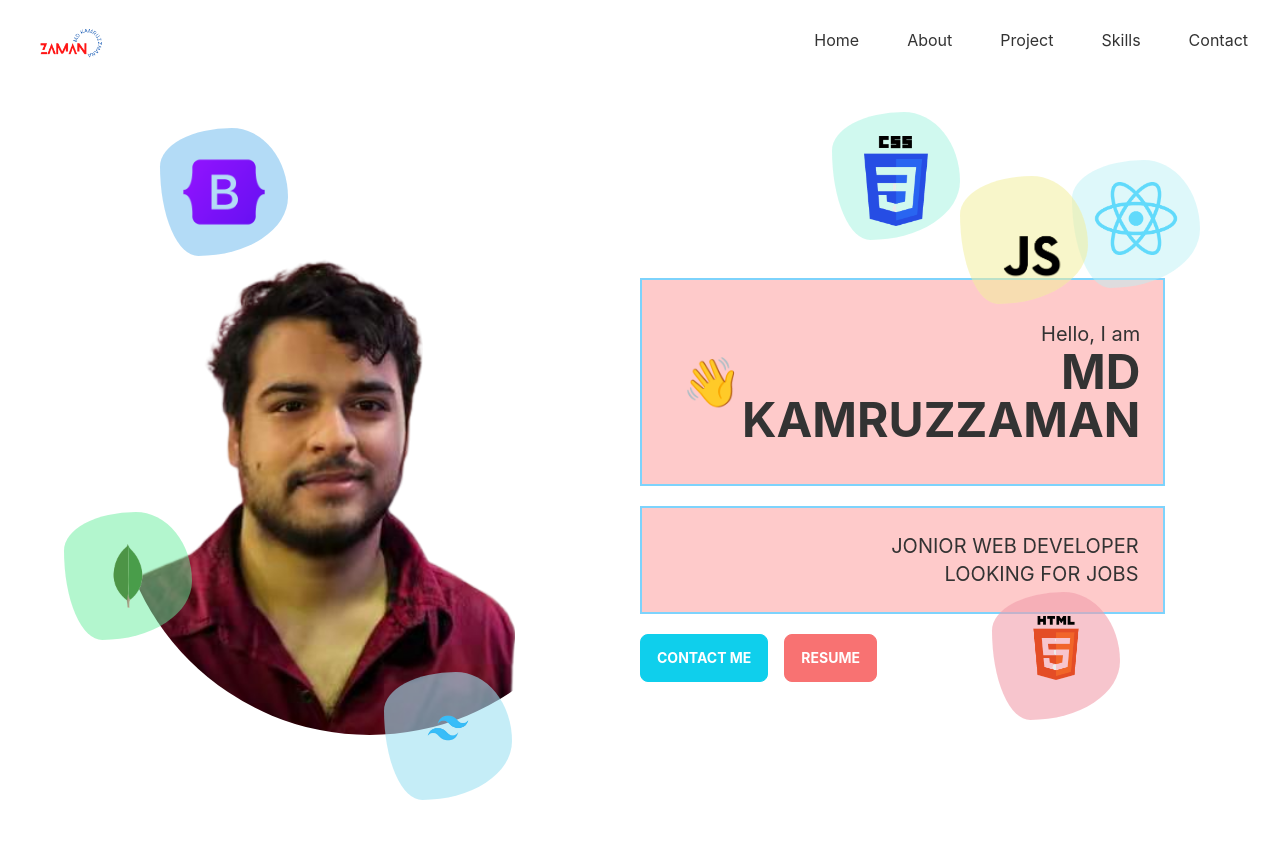
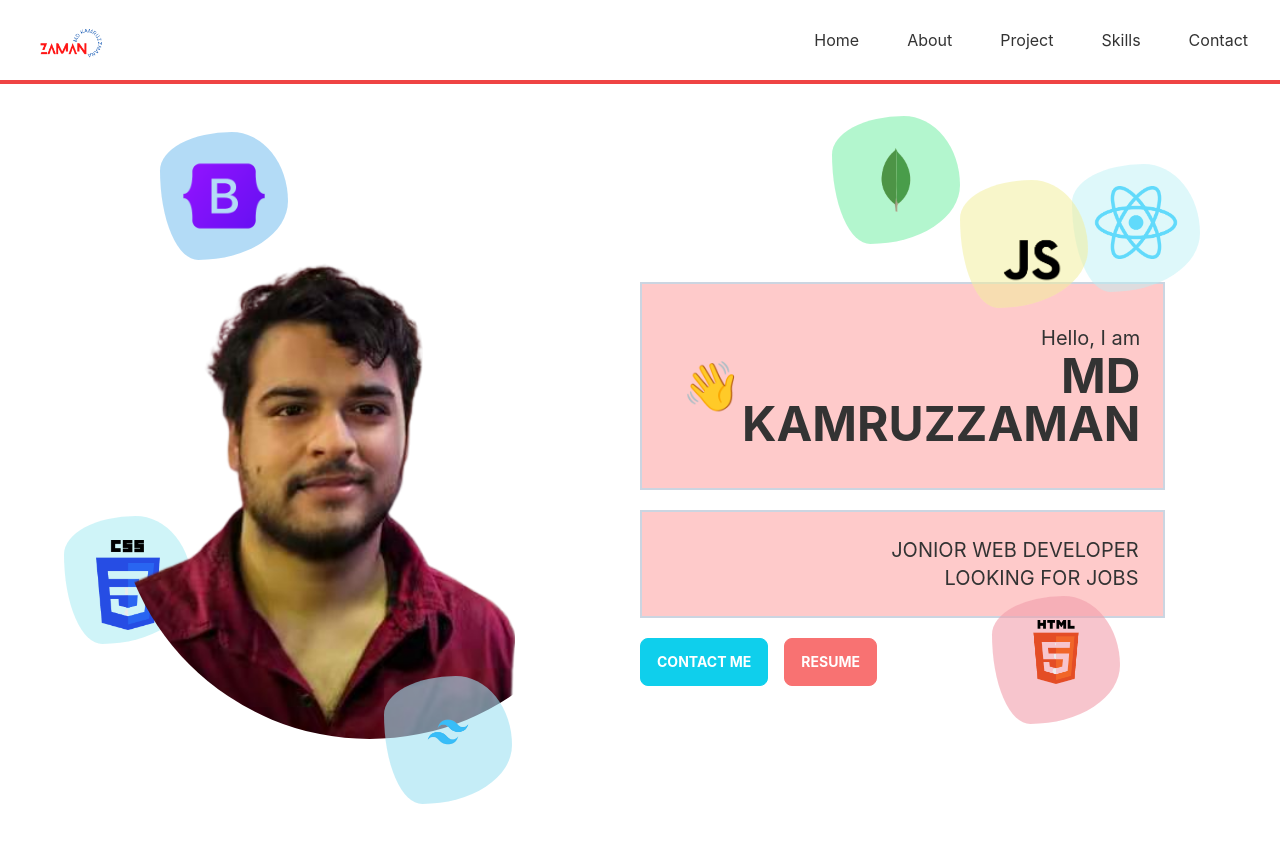
Before and after one commit to kamruzzaman-dev/portfolio, a React (Create React App) app: page / in a window 1280 px wide. Shown: the top 842 px of the page. Built offline with nearby package versions, Linux system fonts and the light colour scheme.

Commit message:
nabver design added

```diff
--- a/src/Components/Bannar/Bannar.js
+++ b/src/Components/Bannar/Bannar.js
@@ -38,14 +38,14 @@ const Bannar = () => {
                         <img src={mongodb} alt="" />
                     </div>
                     <div className='w-full lg:w-1/2'>
-                        <div className='flex items-center p-10 border-2 bg-red-200 border-sky-300'>
+                        <div className='flex items-center p-10 border-2 bg-red-200 border-slate-300'>
                             <span className='text-xl lg:text-5xl'>👋</span>
-                            <div className=' text-right'>
+                            <div className=' text-right '>
                                 <p className='text-sm lg:text-xl'>Hello, I am</p>
                                 <h1 className='text-xl lg:text-5xl font-bold'>MD KAMRUZZAMAN</h1>
                             </div>
                         </div>
-                        <div className='mt-5 p-6 border-2 bg-red-200 border-sky-300 text-right'>
+                        <div className='mt-5 p-6  text-right border-2 bg-red-200 border-slate-300'>
                             <h1 className='text-xl'>JONIOR WEB DEVELOPER</h1>
                             <h1 className='text-xl'>LOOKING FOR JOBS</h1>
                         </div>
--- a/src/Components/Bannar/bannar.css
+++ b/src/Components/Bannar/bannar.css
@@ -13,10 +13,10 @@
 }
 
 .css-icon {
-  top: 2rem;
-  right: 20rem;
+  bottom: 15rem;
+  left: 4rem;
   padding: 1.5rem 2rem;
-  background-color: rgba(157, 242, 221, 0.474);
+  background-color: rgba(130, 226, 237, 0.384);
 }
 
 .html-icon {
@@ -42,8 +42,8 @@
   background-color: rgba(102, 183, 237, 0.499);
 }
 .mongodb-icon{
-  bottom: 15rem;
-  left: 4rem;
+  top: 2rem;
+  right: 20rem;
   z-index: 2;
   padding: 2rem 2rem;
   background-color: rgba(102, 237, 156, 0.499);
--- a/src/Components/Navbar/Navbar.js
+++ b/src/Components/Navbar/Navbar.js
@@ -14,7 +14,7 @@ const Navbar = () => {
 
     </>
     return (
-        <div className="navbar bg-base-100 sticky top-0 z-10">
+        <div className="navbar bg-base-100 sticky top-0 z-10 border-b-4 border-red-500  ">
             <div className="navbar flex justify-between	">
                 <Link to='/' className="btn btn-ghost">
                     <img width={70} src={logo} alt="" />
--- a/src/Components/Skills/Skills.js
+++ b/src/Components/Skills/Skills.js
@@ -68,7 +68,7 @@ const Skills = () => {
                             <div class="skill">
                                 <div class="skill-name">git and github</div>
                                 <div class="skill-bar">
-                                    <div class="skill-per" per="60%" style={{ 'maxWidth': '60%' }}></div>
+                                    <div class="skill-per" per="35%" style={{ 'maxWidth': '35%' }}></div>
                                 </div>
                             </div>
                         </div>
```
